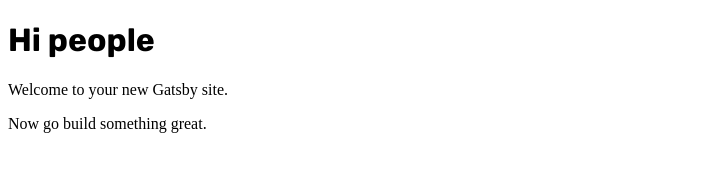
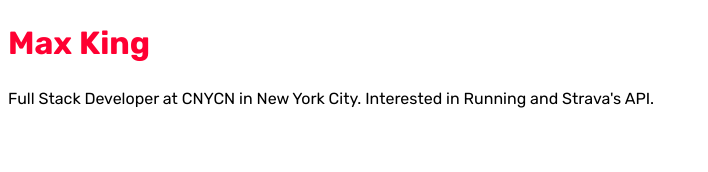
Before and after one commit to maxdavidking/mdwebsite, a Gatsby site in the folder king-site/: page / in a window 1280 px wide. Shown: the whole page, without its empty margins (0-708 px from the left). Built offline with nearby package versions, Linux system fonts and the light colour scheme; Gatsby itself is replaced by a stand-in of ours.

Commit message:
Add basic styling (color/font/weight)

```diff
--- a/king-site/src/pages/index.jsx
+++ b/king-site/src/pages/index.jsx
@@ -3,16 +3,27 @@ import styled from 'styled-components';
 import Layout from '../components/layout';
 import SEO from '../components/seo';
 
-const H1 = styled.h1`
+const Header = styled.h1`
   font-family: Rubik;
+  font-weight: 700;
+  line-height: 1.4;
+  color: #FF0032;
+`;
+
+const Body = styled.p`
+  font-family: Rubik;
+  font-weight: 400;
+  line-height: 1.4;
+  color: #000000;
 `;
 
 const IndexPage = () => (
   <Layout>
     <SEO title="Home" />
-    <H1>Hi people</H1>
-    <p>Welcome to your new Gatsby site.</p>
-    <p>Now go build something great.</p>
+    <Header>Max King</Header>
+    <Body>
+      Full Stack Developer at CNYCN in New York City. Interested in Running and Strava&#39;s API.
+    </Body>
   </Layout>
 );
 
```
Also changed, not shown: king-site/src/pages/404.jsx (+17 -3 lines).
